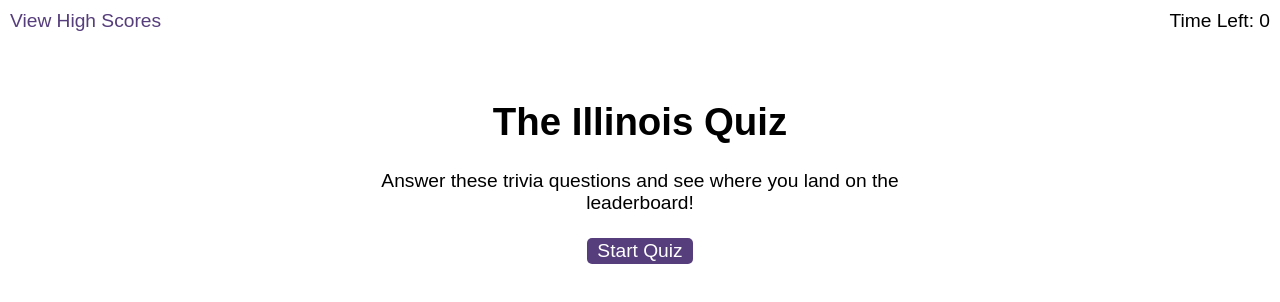
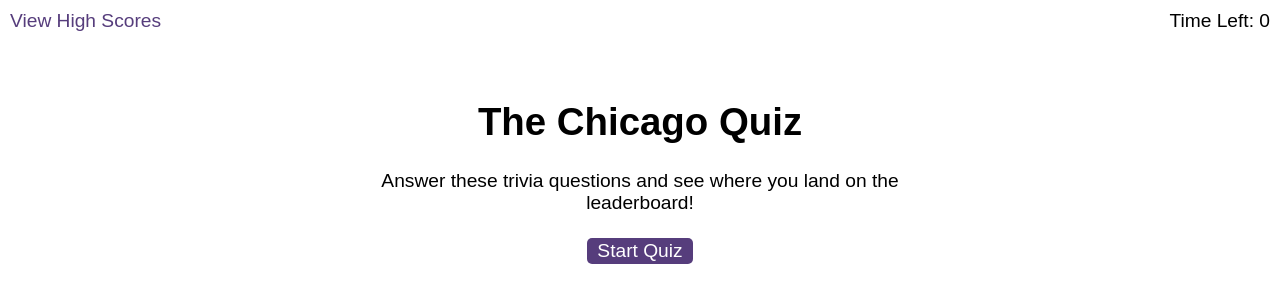
Before and after one commit to Lpmartinez1109/Chicago_Code_Quiz, a plain HTML site: page index.html in a window 1280 px wide. Drawn offline with Linux system fonts and the light colour scheme.

```diff
--- a/index.html
+++ b/index.html
@@ -15,7 +15,7 @@
   <div class="timer">Time Left: <span id="time">0</span></div>
   <div class="wrapper">
     <div id="start-screen" class="start">
-      <h1>The Illinois Quiz</h1>
+      <h1>The Chicago Quiz</h1>
       <p>Answer these trivia questions and see where you land on the leaderboard!</p>
       <button id="start">Start Quiz</button>
     </div>
```
